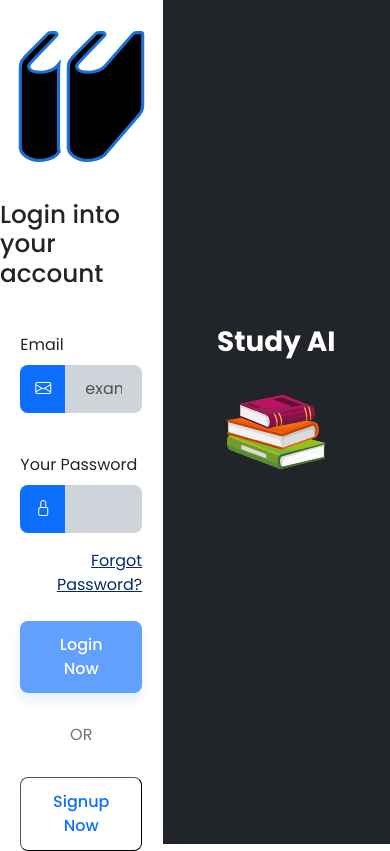
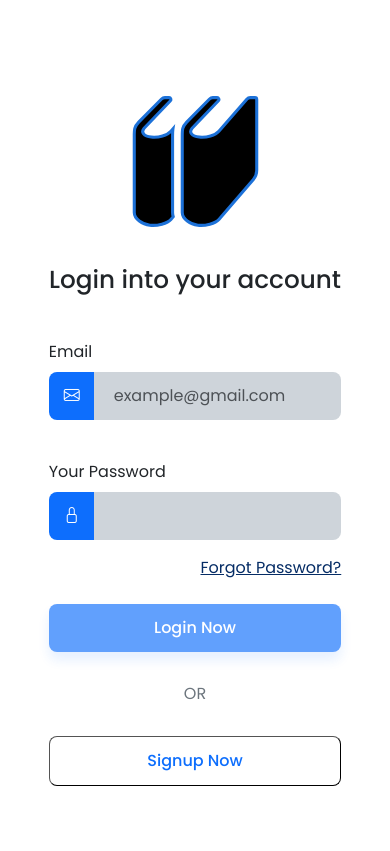
Before and after one commit to pemvdev/StudyAI-Frontend, an Angular app: page /login in a window 390 px wide. Built offline with nearby package versions, Linux system fonts and the light colour scheme.

Commit message:
corrigindo erros de responsividade

```diff
--- a/src/app/components/default-login-layout/default-login-layout.component.html
+++ b/src/app/components/default-login-layout/default-login-layout.component.html
@@ -1,7 +1,7 @@
-<body class="vh-100">
-    <main class="vh-100 d-flex flex-row align-items-center justify-content-center">
+<body class="min-vh-100">
+    <main class="d-flex flex-row min-vh-100">
         <section
-            class="h-100 d-flex flex-column align-items-center justify-content-center col-5">
+            class="d-flex flex-column align-items-center justify-content-center col-5 py-5">
             <img src="/assets/logo-2.svg">
             <h2 style="margin-bottom: 45px;"> {{title}} </h2>
             <ng-content></ng-content>
@@ -31,7 +31,7 @@
             </div>
         </section>
         <section
-            class="h-100 d-flex flex-column align-items-center justify-content-center gap-2 flex-grow-1 text-bg-dark">
+            class="d-none d-lg-flex flex-column align-items-center justify-content-center flex-grow-1 text-bg-dark">
             <h1 class="fs-20 fw-bold">Study AI</h1>
             <img src="/assets/logo.svg" class="w-50" style="margin-bottom: 30px;">
         </section>
--- a/src/styles.css
+++ b/src/styles.css
@@ -14,3 +14,17 @@ html, body {
   height: 100%;
   width: 100%;
 }
+
+@media (max-width: 992px) {
+  main {
+    flex-direction: column;
+  }
+
+  section.col-5 {
+    width: 100%;
+  }
+
+  section.text-bg-dark {
+    display: none;
+  }
+}
```
